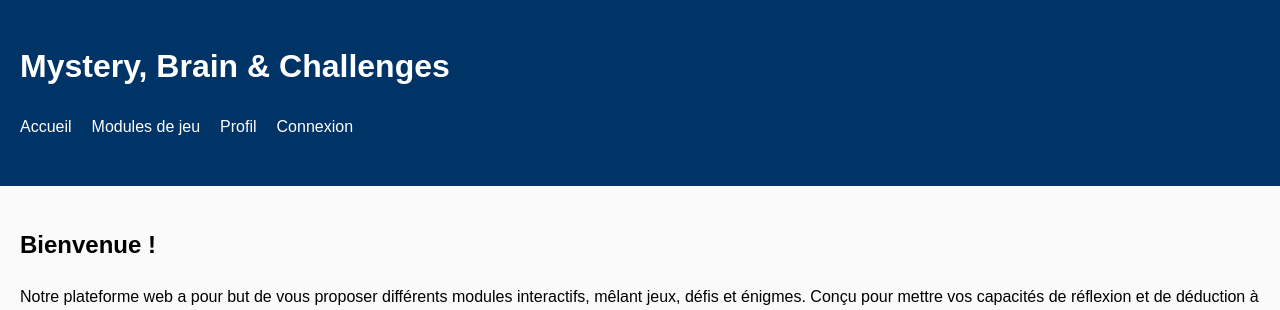
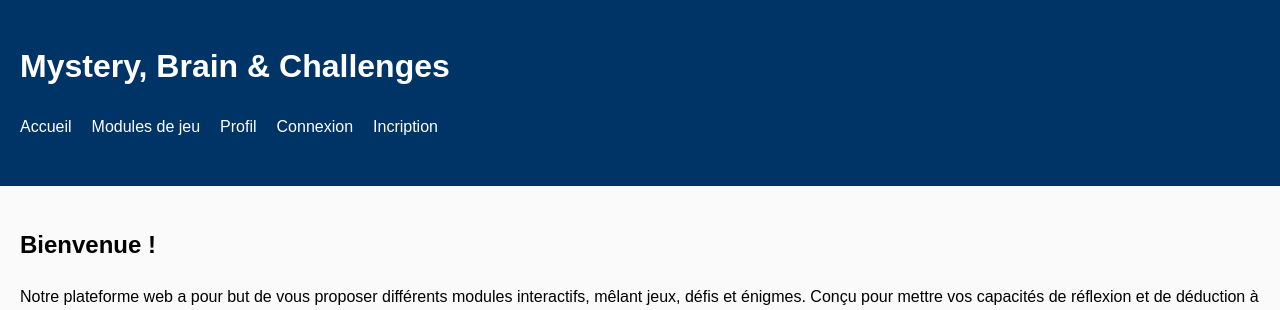
Before and after one commit to Kyln78/SAE_2026_2027, a PHP site: page /index.php in a window 1280 px wide. Shown: the top 310 px of the page. Run offline with PHP 8.4, Linux system fonts and the light colour scheme.

Commit message:
Ajout inscription dans la navbar

```diff
--- a/src/includes/header.php
+++ b/src/includes/header.php
@@ -7,6 +7,7 @@ $liens = [
         'module'    => ['libelle' => 'Modules de jeu', 'url' => 'module.php'],
         'profil'    => ['libelle' => 'Profil',         'url' => 'profil.php'],
         'connexion' => ['libelle' => 'Connexion',      'url' => 'connexion.php'],
+        'incription' => ['libelle' => 'Incription',      'url' => 'incription.php'],
 ];
 ?>
 <!DOCTYPE html>
@@ -25,7 +26,6 @@ $liens = [
         <ul class="menu">
             <?php foreach ($liens as $id => $infos): ?>
                 <li>
-                    <!-- Les liens du menu s'adaptent aussi pour ne pas casser -->
                     <a href="<?= htmlspecialchars($racine . $infos['url']) ?>"
                        class="<?= ($id === $page) ? 'active' : '' ?>">
                         <?= htmlspecialchars($infos['libelle']) ?>
```
